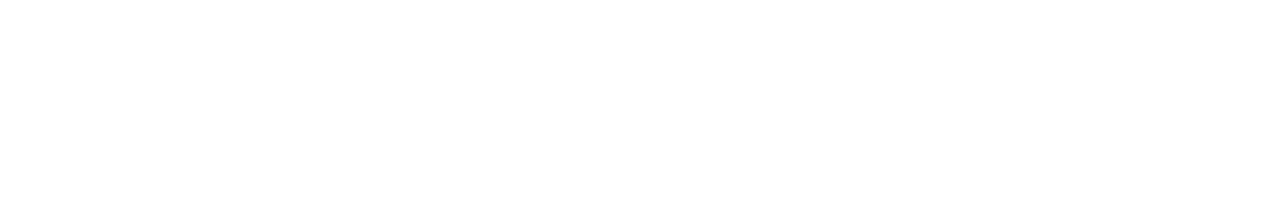
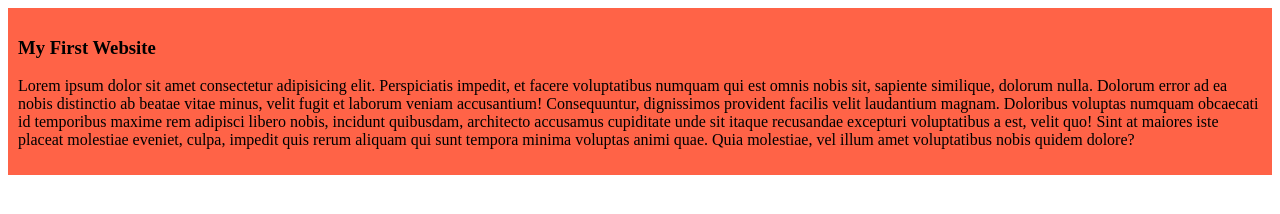
Before and after one commit to Sayedul3731/my-first-github-repo, a plain HTML site: page index.html in a window 1280 px wide. Drawn offline with Linux system fonts and the light colour scheme.

Commit message:
added the first blog

```diff
--- a/index.html
+++ b/index.html
@@ -3,9 +3,13 @@
 <head>
     <meta charset="UTF-8">
     <meta name="viewport" content="width=device-width, initial-scale=1.0">
-    <title>My Third Github Repo</title>
+    <title>My First Github Repo</title>
+    <link rel="stylesheet" href="styles/blog.css">
 </head>
 <body>
-
+    <div>
+        <h3>My First Website</h3>
+        <p>Lorem ipsum dolor sit amet consectetur adipisicing elit. Perspiciatis impedit, et facere voluptatibus numquam qui est omnis nobis sit, sapiente similique, dolorum nulla. Dolorum error ad ea nobis distinctio ab beatae vitae minus, velit fugit et laborum veniam accusantium! Consequuntur, dignissimos provident facilis velit laudantium magnam. Doloribus voluptas numquam obcaecati id temporibus maxime rem adipisci libero nobis, incidunt quibusdam, architecto accusamus cupiditate unde sit itaque recusandae excepturi voluptatibus a est, velit quo! Sint at maiores iste placeat molestiae eveniet, culpa, impedit quis rerum aliquam qui sunt tempora minima voluptas animi quae. Quia molestiae, vel illum amet voluptatibus nobis quidem dolore?</p>
+    </div>
 </body>
 </html>
--- /dev/null
+++ b/styles/blog.css
@@ -0,0 +1,4 @@
+div{
+    background-color: tomato;
+    padding: 10px;
+}
```
